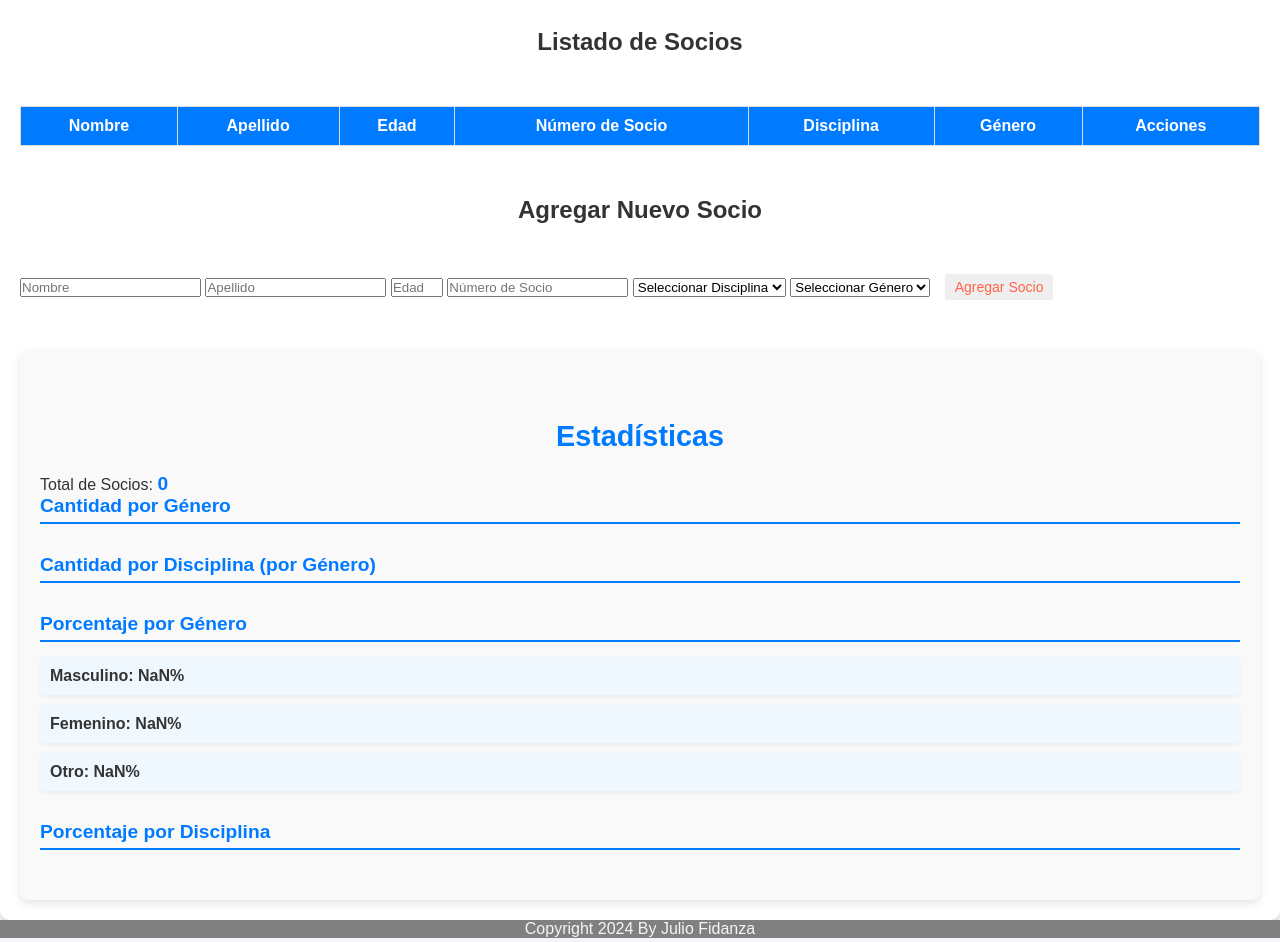
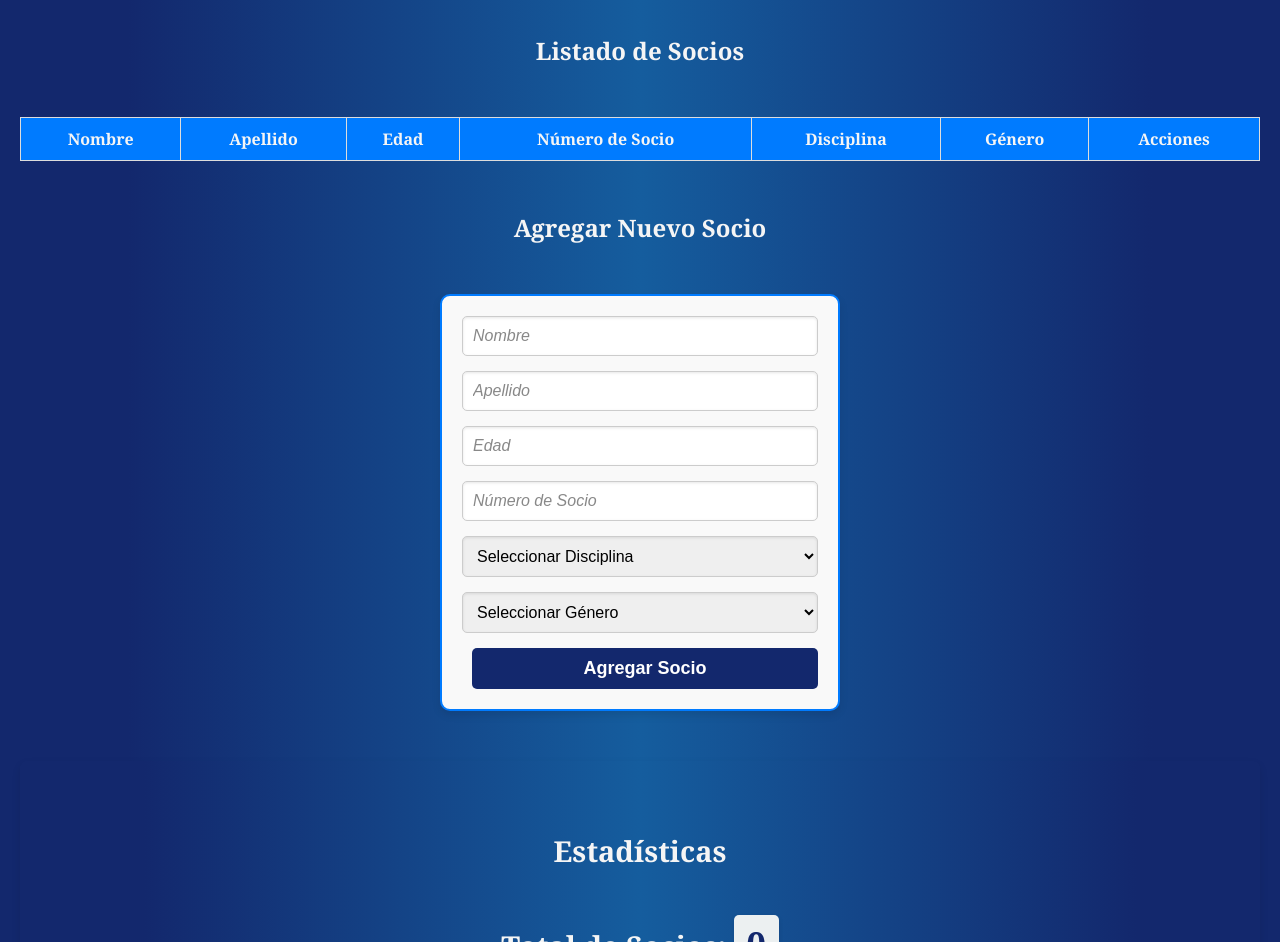
Before and after one commit to Fixiuz/TercerEntregaJsFidanza, a plain HTML site: page index.html in a window 1280 px wide. Shown: the part 129-1071 px from the top of the page. Drawn offline with Linux system fonts and the light colour scheme.

Commit message:
style push

```diff
--- a/index.html
+++ b/index.html
@@ -53,7 +53,7 @@
 
         <section class="prueba">
             <h2>Estadísticas</h2>
-            <p>Total de Socios: <span id="totalSocios">0</span></p>
+            <h2>Total de Socios: <span id="totalSocios">0</span></h2>
 
             <!-- Cantidad por Género -->
             <div class="estadistica">
--- a/main.js
+++ b/main.js
@@ -161,5 +161,20 @@ document.getElementById("formAgregarSocio").addEventListener("submit", function
 
 
 
+//
+
+// Cambiar lentamente el color del fondo al mover el mouse
+document.body.addEventListener('mousemove', (event) => {
+    const red = Math.floor((event.clientX / window.innerWidth) * 255);
+    const green = Math.floor((event.clientY / window.innerHeight) * 255);
+    const blue = Math.floor(((event.clientX + event.clientY) / (window.innerWidth + window.innerHeight)) * 255);
+
+    // Aplicar el color como fondo del body para simular la transición de colores
+    document.body.style.backgroundColor = `rgb(${red}, ${green}, ${blue})`;
+});
+
+
+
+
 renderizarSocios();
 actualizarEstadisticas();
--- a/style.css
+++ b/style.css
@@ -5,26 +5,34 @@
 }
 
 body {
-    font-family: Arial, sans-serif;
-    background-color: #f4f4f9;
+    font-family: Cambria, Cochin, Georgia, Times, 'Times New Roman', serif;
+    background-color: #166AAA;
     color: #333;
     /* line-height: 1.6;
     padding: 20px; */
+    cursor: default;
+    transition: background-color 0.5s ease; /* Transición suave para el color */
+
 }
+
+
+
 
 main {
     /* max-width: 800px; */
     margin: 0 auto;
-    background: #fff;
     padding: 20px;
     border-radius: 10px;
     box-shadow: 0 4px 6px rgba(0, 0, 0, 0.1);
+    background: linear-gradient(to right, #13286d 0%, #13286d 10%, #155d9e 50%, #13286d 90%, #13286d 100%);
+
 }
 
 h1, h2 {
     text-align: center;
     margin-bottom: 50px;
     margin-top: 50px;
+    color: whitesmoke;
 }
 
 
@@ -33,37 +41,41 @@ table {
     width: 100%;
     border-collapse: collapse;
     margin-top: 10px;
+    background-color: whitesmoke;
 }
 
 th, td {
     border: 1px solid #ddd;
     padding: 10px;
     text-align: center;
+    color: rgb(65, 64, 64);
 }
 
 th {
     background-color: #007bff;
-    color: #fff;
+    color: whitesmoke;
 }
 
 button {
     padding: 5px 10px;
     font-size: 14px;
+    font-weight: bold;
     border: none;
     border-radius: 3px;
     cursor: pointer;
-    color: tomato;
+    color: #155d9e;
     margin-left: 10px;
+
 }
 
 button.eliminar {
-    background-color: #dc3545;
-    color: #fff;
+    background-color: #b32d1f;
+    color: whitesmoke;
 }
 
 button.editar {
-    background-color: #ffc107;
-    color: #333;
+    background-color: #007bff;
+    color: whitesmoke;
 }
 
 button:hover {
@@ -73,31 +85,45 @@ button:hover {
 
 }
 footer {
+    display: flex;
     background-color: grey;
     color: whitesmoke;
-    text-align: center;
+    justify-content: center;
+    height: 100px;
+    align-items: center;
+    color: #13286d;
+    font-weight: bold;
 
 }
 /* Estilos Generales para las Estadísticas */
 .prueba {
     margin-top: 50px;
     color: #333; /* Usamos un color oscuro para mejor visibilidad */
-    background-color: #f9f9f9; /* Fondo suave */
-    padding: 20px;
+    background: linear-gradient(to right, #13286d 0%, #13286d 10%, #155d9e 50%, #13286d 90%, #13286d 100%);    padding: 20px;
     border-radius: 8px;
     box-shadow: 0 4px 8px rgba(0, 0, 0, 0.1);
+
 }
 
 .prueba h2 {
     text-align: center;
-    color: #007bff;
+    color: whitesmoke;
     font-size: 1.8em;
     margin-bottom: 20px;
 }
 
+#totalSocios {
+    font-size: 2rem;  /* Tamaño de fuente grande */
+    font-weight: bold;  /* Hacer que el texto sea negrita */
+    color: #13286d !important;
+    background-color: #ecf0f1;  /* Fondo suave */
+    padding: 0.3rem 0.8rem;  /* Espaciado interno alrededor del texto */
+    border-radius: 5px;  /* Bordes redondeados */
+    box-shadow: 0 2px 5px rgba(0, 0, 0, 0.1);  /* Sombra suave */
+}
+
 .prueba h3 {
     font-size: 1.2em;
-    color: #444;
     margin-bottom: 10px;
 }
 
@@ -112,18 +138,15 @@ ul {
 
 ul li {
     font-size: 1em;
-    background-color: #f0f8ff; /* Color de fondo suave */
     margin-bottom: 10px;
     padding: 10px;
     border-radius: 5px;
     box-shadow: 0 2px 4px rgba(0, 0, 0, 0.05);
     transition: background-color 0.3s ease;
+    color: whitesmoke;
 }
 
-ul li:hover {
-    background-color: #e0f7fa; /* Color de fondo al pasar el mouse */
-    cursor: pointer;
-}
+
 
 /* Estilos para los porcentajes */
 ul#porcentajeGenero li,
@@ -148,3 +171,72 @@ ul#porcentajeDisciplina li {
     font-size: 1.2em;
     color: #007bff;
 }
+
+/* Estilos generales del formulario */
+#formAgregarSocio {
+    display: flex;
+    flex-direction: column;
+    gap: 15px;
+    max-width: 400px;
+    margin: 20px auto;
+    padding: 20px;
+    border: 2px solid #007bff;
+    border-radius: 10px;
+    background-color: #f9f9f9;
+    box-shadow: 0 4px 8px rgba(0, 0, 0, 0.1);
+}
+
+/* Estilos para los inputs y selects */
+#formAgregarSocio input,
+#formAgregarSocio select {
+    width: 100%;
+    padding: 10px;
+    border: 1px solid #ccc;
+    border-radius: 5px;
+    font-size: 16px;
+    box-shadow: inset 0 1px 3px rgba(0, 0, 0, 0.1);
+    transition: border-color 0.3s ease;
+}
+
+/* Hover y focus en inputs y selects */
+#formAgregarSocio input:focus,
+#formAgregarSocio select:focus {
+    border-color: #13286d;
+    outline: none;
+    box-shadow: 0 0 5px #007bff;
+}
+
+/* Estilos para el botón */
+#formAgregarSocio button {
+    padding: 10px;
+    font-size: 18px;
+    font-weight: bold;
+    color: #fff;
+    background-color: #13286d;
+    border: none;
+    border-radius: 5px;
+    cursor: pointer;
+    transition: background-color 0.3s ease;
+}
+
+#formAgregarSocio button:hover {
+    background-color: #007bff;
+}
+
+/* Resaltar los placeholders */
+#formAgregarSocio input::placeholder {
+    color: #888;
+    font-style: italic;
+}
+
+/* Responsive: Ajustar para pantallas más pequeñas */
+@media (max-width: 600px) {
+    #formAgregarSocio {
+        padding: 15px;
+        gap: 10px;
+    }
+
+    #formAgregarSocio button {
+        font-size: 16px;
+    }
+}
```
